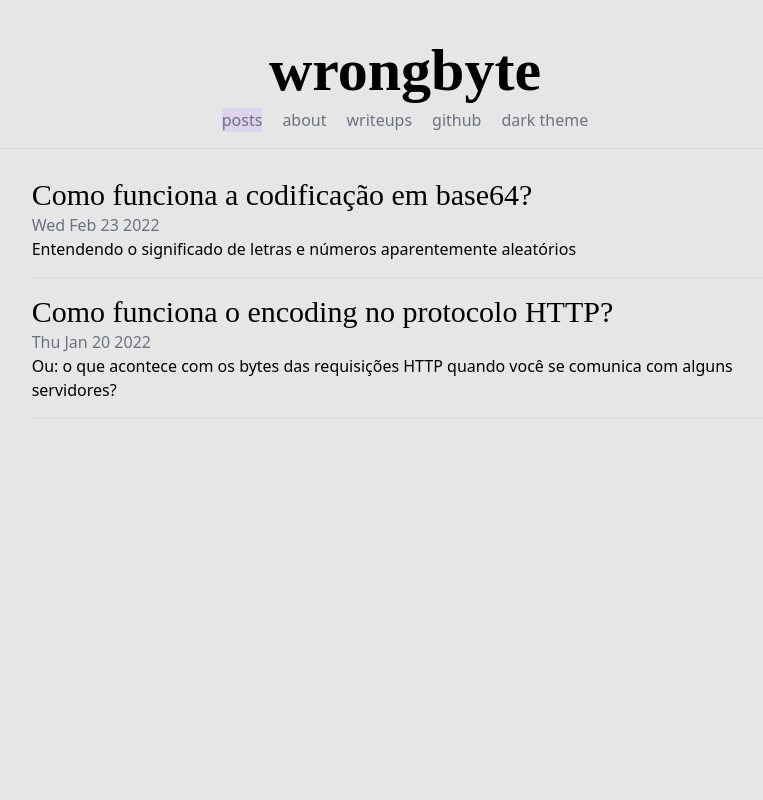
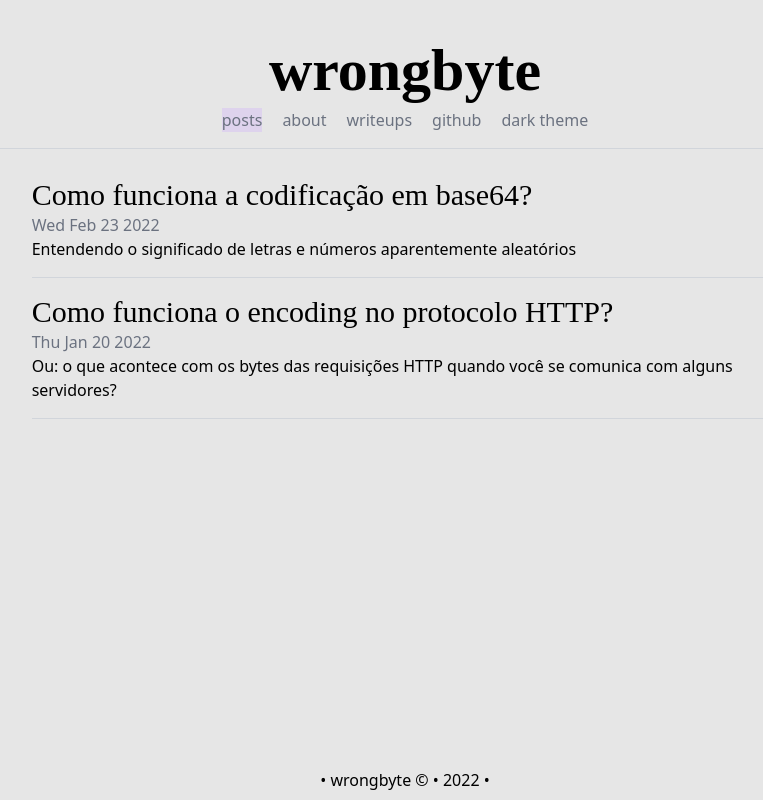
Before and after one commit to wrongbyte/wrongbyte.github.io, a Next.js app: page / in a window 1280 px wide. Shown: the whole page, without its empty margins (235-998 px from the left). Built offline with nearby package versions, Linux system fonts and the light colour scheme.

Commit message:
footer layout

```diff
--- a/src/components/Layout.tsx
+++ b/src/components/Layout.tsx
@@ -4,8 +4,11 @@ import Header from "./Header";
 export default function Layout({ children }: { children: ReactNode }) {
     return (
       <>
+        <div className="flex flex-col h-screen justify-between">
         <Header />
-          <main className='xl:w-7/12 lg:w-4/5 w-11/12 mx-auto mt-3'>{children}</main>
+          <main className='xl:w-7/12 lg:w-4/5 w-11/12 mx-auto mt-3 mb-auto'>{children}</main>
+          <footer className=" flex justify-center  mb-2">• wrongbyte © • 2022 •</footer>
+        </div>
       </>
     )
   }
--- a/src/pages/index.tsx
+++ b/src/pages/index.tsx
@@ -8,7 +8,7 @@ const Home = (postList: { posts: [PostPreview] }) => {
   return (
     <>
       <Head>
-        <title>wb`&apos;`s blog</title>
+        <title>wb's blog</title>
         <meta name="description" content="my site" />
         <link rel="shortcut icon" href="favicon.ico" />
       </Head>
--- a/src/pages/posts/[slug].tsx
+++ b/src/pages/posts/[slug].tsx
@@ -16,8 +16,10 @@ const Post = (props: PostModel) => {
             </Head>
             <article>
                 <h1 className="font-title text-3xl text-center mb-4">{props.title}</h1>
+                <p className="text-gray-500 mb-1">{props.date}</p>
                 <MDXRemote {...props.source}/>
             </article>
+            <div className="py-4"><div className="w-full border-t hr border-gray-300 mt-3"></div></div>
         </>
     );
 }
```
